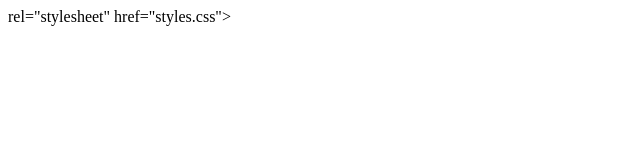
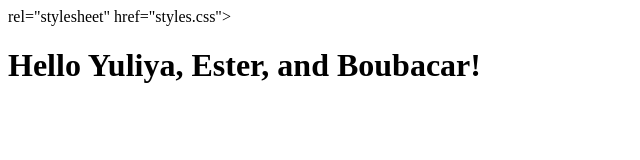
Before and after one commit to S01169293/IT2320-DotHepp-Spring2018, a plain HTML site: page InClass01/index.html in a window 1280 px wide. Shown: the whole page, without its empty margins (0-640 px from the left). Drawn offline with Linux system fonts and the light colour scheme.

Commit message:
Added classmates names to Hello

```diff
--- a/InClass01/index.html
+++ b/InClass01/index.html
@@ -1,7 +1,9 @@
 <html>
-<head>
-    <title>In Class 1</title>
+    <head>
+        <title>In Class 1</title>
         <link> rel="stylesheet" href="styles.css">
-
-</head>
+    </head>
+    <body>
+        <h1 class="header">Hello Yuliya, Ester, and Boubacar!</h1>
+    </body>
 </html>
--- a/InClass01/styles.css
+++ b/InClass01/styles.css
@@ -1,5 +1,5 @@
 .header {
     color: green;
     font-family: Verdana,
-    Geneva, Tahoma, san-serif;
+    Geneva, Tahoma, sans-serif;
 }
```
